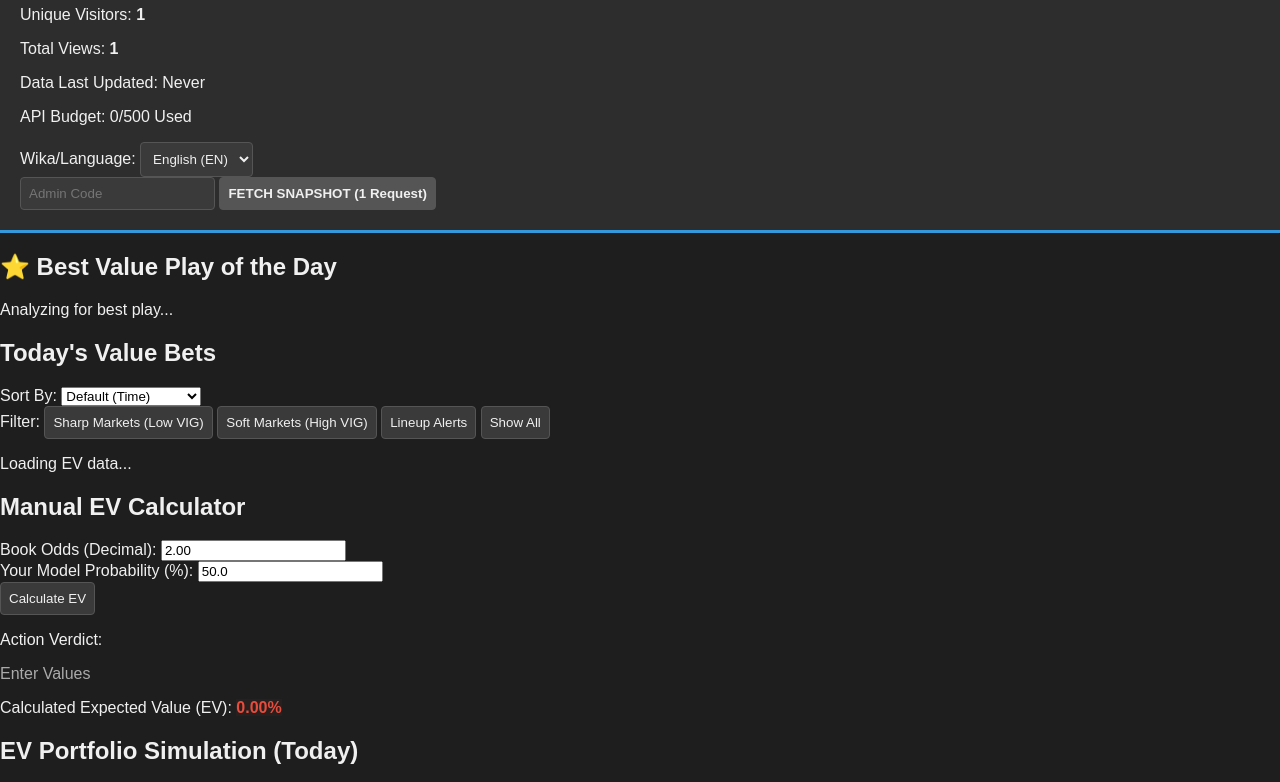
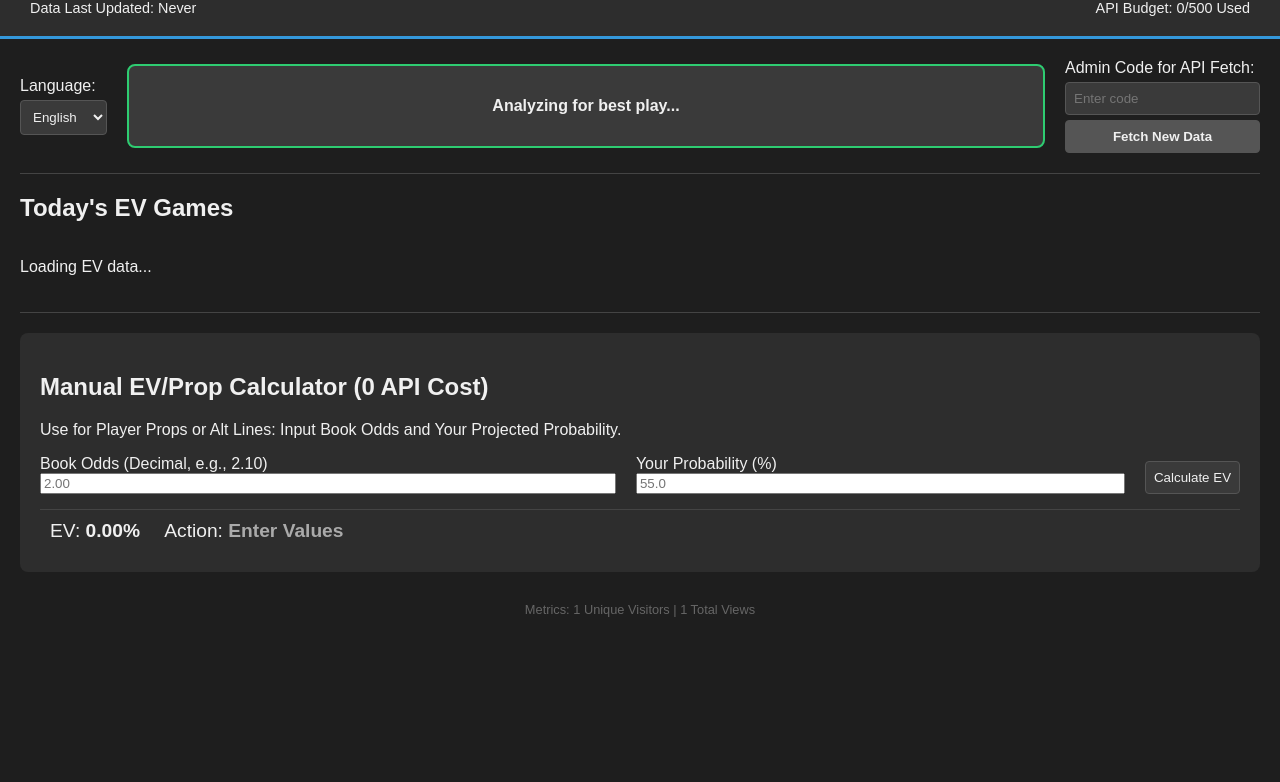
Before and after one commit to SyntaxMarc/Bases-Loaded, a plain HTML site: page index.html in a window 1280 px wide. Shown: the part 67-849 px from the top of the page. After the commit the page ends 800 px from the top, so only its background shows below. Drawn offline with nearby package versions, Linux system fonts and the light colour scheme.

Commit message:
Update index.html

```diff
--- a/index.html
+++ b/index.html
@@ -3,128 +3,84 @@
 <head>
     <meta charset="UTF-8">
     <meta name="viewport" content="width=device-width, initial-scale=1.0">
-    <title>EV Strategy Dashboard</title>
+    <title>Bases Loaded EV Strategy Dashboard</title>
     <link rel="stylesheet" href="style.css">
-    <link href="https://fonts.googleapis.com/css2?family=Roboto:wght@400;700;900&display=swap" rel="stylesheet">
 </head>
 <body>
 
     <header>
-        <h1 id="app-title" data-key="appTitle">EV Strategy Dashboard</h1>
+        <h1 data-key="headerTitle">Bases Loaded: EV Strategy Dashboard</h1>
+        <div class="status-bar">
+            <span id="data-update-status">Data Last Updated: Never</span>
+            <span id="budget-status">API Budget: 0/500 Used</span>
+        </div>
+    </header>
 
-        <div id="status-bar-container">
-            <div id="visitor-stats-bar">
-                <p>
-                    <span data-key="uniqueVisitorsLabel">Unique Visitors:</span>
-                    <strong id="unique-visitors-count">0</strong>
-                </p>
-                <p>
-                    <span data-key="totalViewsLabel">Total Views:</span>
-                    <strong id="total-views-count">0</strong>
-                </p>
-            </div>
-            <p id="data-update-status">Data Last Updated: Never</p>
-            <p id="budget-status">API Budget: 0/500 Used</p>
-        </div>
+    <main>
 
-        <div class="header-controls">
-            <div class="language-selector">
-                <label for="language-select" data-key="languageLabel">Wika/Language:</label>
+        <section class="top-row-controls">
+
+            <div class="control-group">
+                <label data-key="langSelectLabel" for="language-select">Language:</label>
                 <select id="language-select">
-                    <option value="en">English (EN)</option>
-                    <option value="tl">Tagalog (TL)</option>
+                    <option value="en">English</option>
+                    <option value="es">Español</option>
                 </select>
             </div>
 
-            <div class="api-control-group">
-                <input type="password" id="admin-code-input" placeholder="Admin Code" title="Enter code to enable refresh">
-                <button id="fetch-data-btn" class="refresh-button disabled" data-key="fetchDataButton" disabled>
-                    FETCH SNAPSHOT (1 Request)
-                </button>
+            <div id="best-play-card" class="best-bet-panel">
+                <p data-key="noBestPlay">Analyzing for best play...</p>
             </div>
-        </div>
-    </header>
 
-    <section id="best-play-panel">
-        <h2 data-key="bestPlayTitle">⭐ Best Value Play of the Day</h2>
-        <div id="best-play-card">
-            <p data-key="noBestPlay">Analyzing market for elite value...</p>
-        </div>
-    </section>
+            <div class="control-group">
+                <label data-key="adminCodeLabel" for="admin-code-input">Admin Code for API Fetch:</label>
+                <input type="password" id="admin-code-input" placeholder="Enter code">
+                <button id="fetch-data-btn" class="disabled" disabled data-key="fetchDataBtn">Fetch New Data</button>
+            </div>
 
-    <section id="main-dashboard">
-        <h2 data-key="mainDashboardTitle">Today's Value Bets</h2>
+        </section>
 
-        <div class="controls-bar">
-            <div class="filter-group">
-                <label for="sort-select" data-key="sortLabel">Sort By:</label>
-                <select id="sort-select">
-                    <option value="default" data-key="sortDefault">Default (Time)</option>
-                    <option value="ev-desc" data-key="sortEV">EV (High to Low)</option>
-                    <option value="stake-desc" data-key="sortStake">Stake (High to Low)</option>
-                </select>
+        <hr>
+
+        <section id="games-section">
+            <h2 data-key="gamesHeader">Today's EV Games</h2>
+            <div id="games-container" class="games-grid">
+                <p data-key="loadingMessage">Loading EV data...</p>
             </div>
-            <div class="filter-group">
-                <label data-key="filterLabel">Filter:</label>
-                <button id="filter-low-vig-btn" class="filter-btn" data-key="filterLowVig">Sharp Markets (Low VIG)</button>
-                <button id="filter-high-vig-btn" class="filter-btn" data-key="filterHighVig">Soft Markets (High VIG)</button>
-                <button id="filter-lineup-btn" class="filter-btn" data-key="filterLineup">Lineup Alerts</button>
-                <button id="filter-reset-btn" class="filter-btn active" data-key="filterReset">Show All</button>
+        </section>
+
+        <hr>
+
+        <section id="manual-calculator" class="calculator-panel">
+            <h2 data-key="manualCalcHeader">Manual EV/Prop Calculator (0 API Cost)</h2>
+            <p data-key="manualCalcInstructions">Use for Player Props or Alt Lines: Input Book Odds and Your Projected Probability.</p>
+
+            <div class="calculator-inputs">
+                <div class="input-group">
+                    <label for="odds-input" data-key="oddsInputLabel">Book Odds (Decimal, e.g., 2.10)</label>
+                    <input type="number" id="odds-input" min="1.01" step="0.01" placeholder="2.00">
+                </div>
+                <div class="input-group">
+                    <label for="prob-input" data-key="probInputLabel">Your Probability (%)</label>
+                    <input type="number" id="prob-input" min="0" max="100" step="0.1" placeholder="55.0">
+                </div>
+                <button id="calculate-ev-btn" data-key="calculateBtn">Calculate EV</button>
             </div>
-        </div>
 
-        <div id="games-container" class="game-grid">
+            <div class="calculator-results">
+                <span data-key="evResultLabel">EV:</span> <strong id="manual-ev-result">0.00%</strong>
+                <span data-key="actionVerdictLabel">Action:</span> <strong id="manual-action-verdict" class="verdict-neutral" data-key="verdictInput">Enter Values</strong>
             </div>
-    </section>
+        </section>
 
-    <section id="manual-ev-section">
-        <h2 data-key="manualEVTitle">Manual EV Calculator</h2>
-        <div class="ev-calculator-inputs">
-            <div>
-                <label for="odds-input" data-key="inputOddsLabel">Book Odds (Decimal):</label>
-                <input type="number" id="odds-input" step="0.01" value="2.00">
-            </div>
-            <div>
-                <label for="prob-input" data-key="inputProbLabel">Your Model Probability (%):</label>
-                <input type="number" id="prob-input" step="0.1" value="50.0">
-            </div>
-            <button id="calculate-ev-btn" data-key="calculateButton">Calculate EV</button>
-        </div>
-        <div id="ev-calculator-output">
-            <p data-key="actionVerdictTitle" class="action-verdict-title">Action Verdict:</p>
-            <p class="action-verdict-result">
-                <span id="manual-action-verdict" class="verdict-neutral" data-key="verdictInput">Input Required</span>
-            </p>
-            <p>Calculated Expected Value (EV): <span id="manual-ev-result" class="ev-negative">0.00%</span></p>
-        </div>
-    </section>
+        <footer>
+            <p>Metrics: <span id="unique-visitors-count">0</span> Unique Visitors | <span id="total-views-count">0</span> Total Views</p>
+        </footer>
 
-    <section id="portfolio-section">
-        <h2 data-key="portfolioTitle">EV Portfolio Simulation (Today)</h2>
-        <ul id="portfolio-list">
-            <li class="portfolio-empty" data-key="portfolioEmpty">Add +EV bets to your portfolio below.</li>
-        </ul>
-    </section>
+    </main>
 
-    <section id="daily-results-tracker">
-        <h2 data-key="dailyResultsTitle">🎯 Day-End Mock Results</h2>
-        <div class="tracker-action">
-            <button id="simulate-daily-results-btn" data-key="simulateButton">🎲 SIMULATE TODAY'S OUTCOMES</button>
-            <button id="reset-daily-tracker-btn" class="reset-button" data-key="resetButton">🔄 RESET ALL MOCK DATA</button>
-        </div>
-    </section>
-
-    <section id="bankroll-chart-section">
-        <h2 data-key="chartTitle">📈 Simulated Bankroll Growth (Long-Term View)</h2>
-        <div class="chart-container">
-            <canvas id="bankrollGrowthChart"></canvas>
-        </div>
-    </section>
-
-    <script src="https://cdn.jsdelivr.net/npm/chart.js@4.4.0/dist/chart.umd.min.js"></script>
-
+    <script src="mock_data.js"></script>
     <script src="translations.js"></script>
-    <script src="mock_data.js"></script>
     <script src="script.js"></script>
 </body>
 </html>
```
